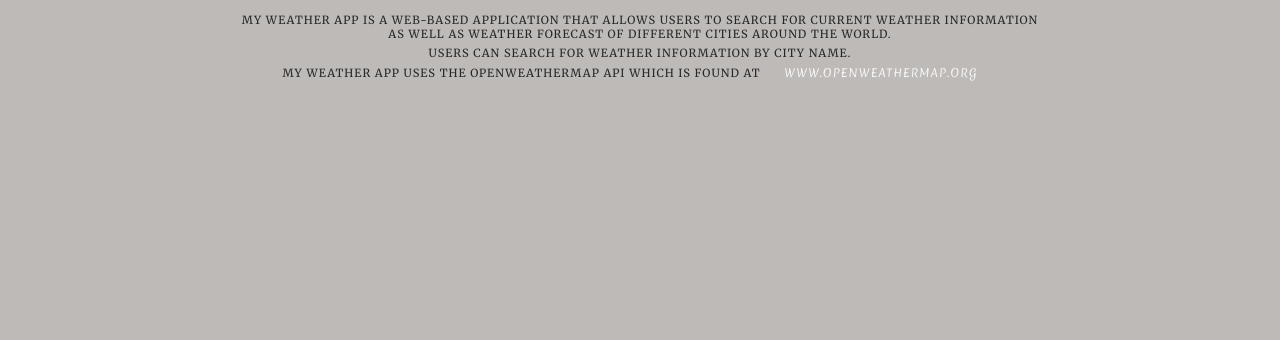
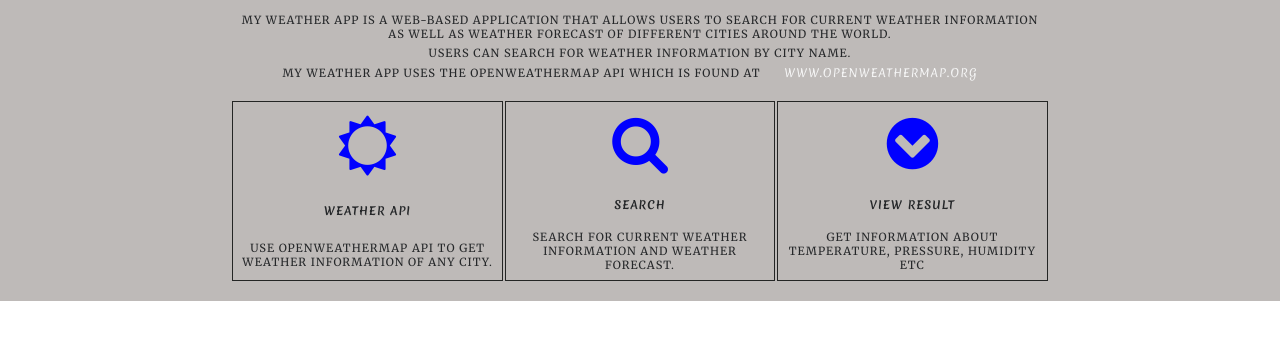
Before and after one commit to DeRooDirk/Weather-app, a plain HTML site: page index.html in a window 1280 px wide. Shown: the part 458-798 px from the top of the page. Drawn offline with Linux system fonts and the light colour scheme; a web font is replaced by a local one.

Commit message:
update on html
added 3 cards with some info , implemented google fonts

```diff
--- a/index.html
+++ b/index.html
@@ -6,10 +6,8 @@
     <meta name="viewport" content="width=device-width, initial-scale=1.0">
     <link rel="preconnect" href="https://fonts.gstatic.com">
     <link href="https://fonts.googleapis.com/css2?family=Merienda:wght@400;700&family=Merriweather:ital,wght@0,300;0,400;0,700;0,900;1,400&display=swap" rel="stylesheet">
-    <link rel="preconnect" href="https://fonts.gstatic.com">
-    <link href="https://fonts.googleapis.com/css2?family=Sansita+Swashed:wght@300;400;500;600;700;800;900&display=swap" rel="stylesheet">
-    <link rel="preconnect" href="https://fonts.gstatic.com">
-    <link href="https://fonts.googleapis.com/css2?family=Dancing+Script:wght@400;500;600;700&display=swap" rel="stylesheet">
+    <link rel="stylesheet" href="https://cdnjs.cloudflare.com/ajax/libs/font-awesome/4.7.0/css/font-awesome.min.css">
+
     <link rel="stylesheet" href="style.css">
     <title>My Weather app</title>
 </head>
@@ -49,10 +47,31 @@
             <p>My weather app is a web-based application that allows users to search for current weather information <br> as well as weather forecast of different cities around the world.</p>
             <p>Users can search for weather information by city name.</p>
             <p> My weather app uses the openweathermap API which is found at
-                <a href="http\\:www.openweathermap.org">www.openweathermap.org</a>
+                <a href="http://www.openweathermap.org">www.openweathermap.org</a>
             </p>
+            <div class="container-three">
+                <div class="card card-one">
+                    <div class="info-icon"><i class="fa fa-sun-o"></i></div>
+                    <h3>Weather API</h3>
+                    <p>Use openweathermap API to get weather information of any city.</p>
+                </div>
+                <div class="card card-twoo">
+                    <div class="info-icon"><i class="fa fa-search"></i></div>
+                    <h3>Search</h3>
+                    <p>Search for current weather information and weather forecast.</p>
+                </div>
+                <div class="card card-three">
+                    <div class="info-icon"><i class="fa fa-chevron-circle-down"></i></div>
+                    <h3>View Result</h3>
+                    <p>Get information about temperature, pressure, humidity etc</p>
+                </div>
+
+            </div>
 
         </div>
+    </section>
+    <section class="cards">
+
     </section>
 
 
--- a/style.css
+++ b/style.css
@@ -52,7 +52,6 @@ a {
 
 .bottom {
     background-color: rgb(190, 186, 184);
-    height: 65vh;
     max-width: 100%;
 }
 
@@ -72,6 +71,16 @@ h1 {
     padding: 30px;
 }
 
+h3 {
+    text-align: center;
+    text-transform: uppercase;
+    font-family: 'Merienda', cursive;
+    font-size: .7rem;
+    color: rgb(37, 39, 41);
+    letter-spacing: 1px;
+    margin: 5px;
+}
+
 p {
     text-align: center;
     text-transform: uppercase;
@@ -81,3 +90,31 @@ p {
     letter-spacing: 1px;
     margin: 5px;
 }
+
+i {
+    color: blue;
+}
+
+.info-icon {
+    font-size: 60px;
+    margin: 5px;
+}
+
+.container-three {
+    width: 80%;
+    margin: 20px auto;
+    height: 200px;
+    display: flex;
+    justify-content: space-evenly;
+}
+
+.card {
+    border: 1px solid rgb(36, 37, 36);
+    width: 33%;
+    display: flex;
+    flex-direction: column;
+    align-items: center;
+    justify-items: center;
+    justify-content: space-around;
+    margin-bottom: 20px;
+}
```
